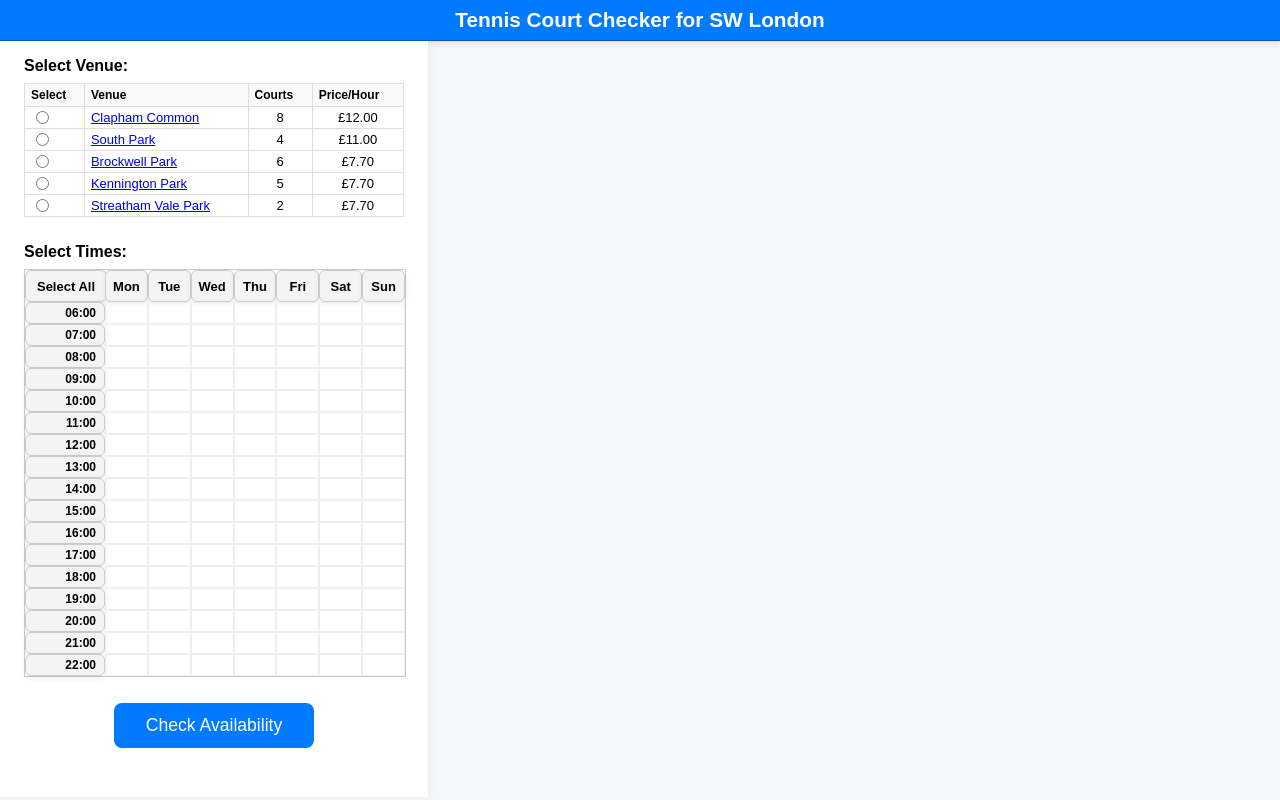
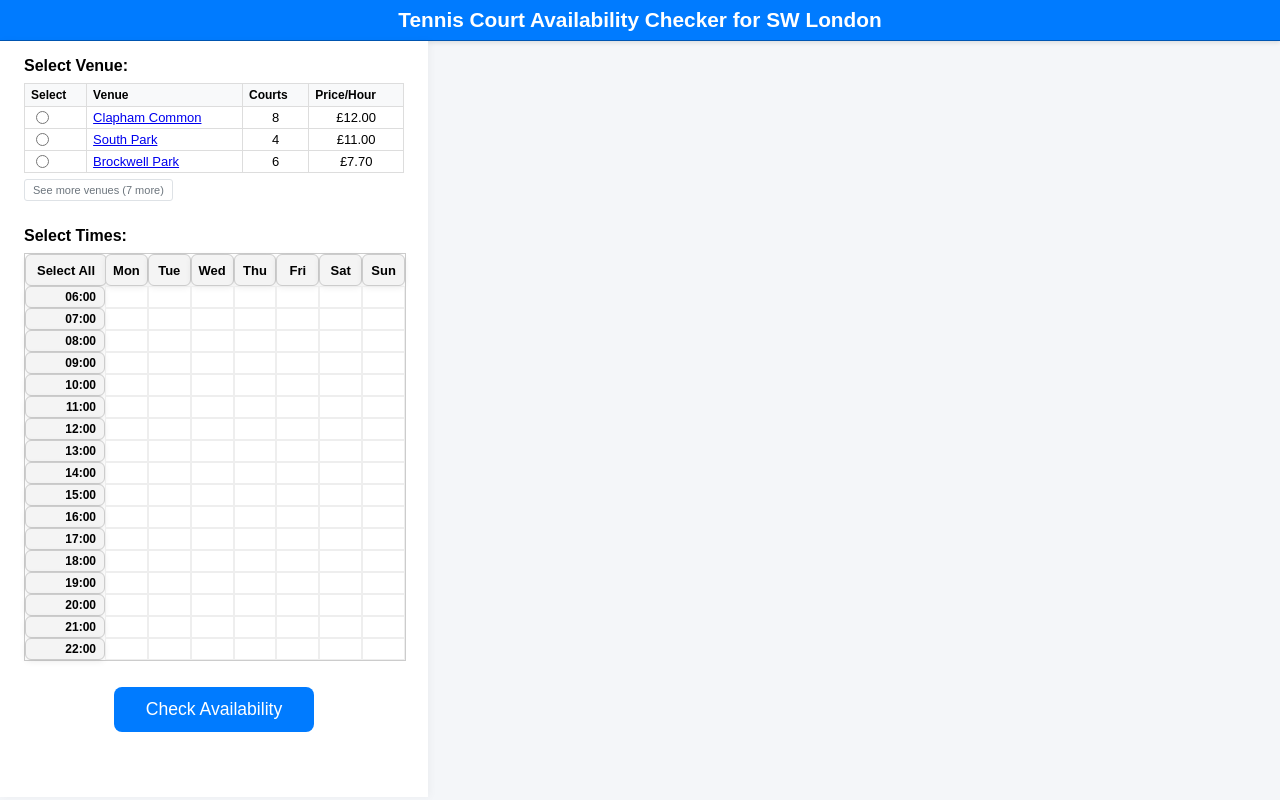
Before and after one commit to ggpettifer/tennis-availability-app, a FastAPI app: page / in a window 1280 px wide. Run offline with FastAPI, Linux system fonts and the light colour scheme.

Commit message:
fixed too many venues showing issue

```diff
--- a/static/script.js
+++ b/static/script.js
@@ -331,7 +331,9 @@ async function loadVenues() {
 
         // Create body
         const tbody = document.createElement('tbody');
-        venues.forEach(v => {
+
+        // Add first 3 venues (always visible)
+        venues.slice(0, 3).forEach(v => {
             const row = document.createElement('tr');
             row.innerHTML = `
                 <td><input type="radio" name="venue" value="${v.id}"></td>
@@ -341,11 +343,63 @@ async function loadVenues() {
             `;
             tbody.appendChild(row);
         });
+
+        // Add remaining venues (initially hidden)
+        venues.slice(3).forEach(v => {
+            const row = document.createElement('tr');
+            row.className = 'venue-row-hidden';
+            row.style.display = 'none';
+            row.innerHTML = `
+                <td><input type="radio" name="venue" value="${v.id}"></td>
+                <td class="venue-name"><a href="${v.url}" target="_blank" rel="noopener noreferrer">${v.name}</a></td>
+                <td class="court-count">${v.numberOfCourts || 'N/A'}</td>
+                <td class="price">£${v.pricePerHour ? v.pricePerHour.toFixed(2) : 'N/A'}</td>
+            `;
+            tbody.appendChild(row);
+        });
+
         table.appendChild(tbody);
+        venueSection.appendChild(table);
 
-        venueSection.appendChild(table);
+        // Add expand/collapse button below table (only if there are more than 3 venues)
+        if (venues.length > 3) {
+            const toggleButton = document.createElement('button');
+            toggleButton.id = 'venue-toggle-btn';
+            toggleButton.className = 'venue-toggle-btn';
+            toggleButton.textContent = `See more venues (${venues.length - 3} more)`;
+            venueSection.appendChild(toggleButton);
+
+            // Setup toggle functionality
+            setupVenueToggle(venues.length);
+        }
+
     } catch (error) {
         console.error('Error loading venues:', error);
         alert('Failed to load venues');
     }
 }
+
+function setupVenueToggle(totalVenues) {
+    const toggleBtn = document.getElementById('venue-toggle-btn');
+    let expanded = false;
+
+    toggleBtn.addEventListener('click', () => {
+        const hiddenRows = document.querySelectorAll('.venue-row-hidden');
+
+        if (expanded) {
+            // Hide additional venues
+            hiddenRows.forEach(row => {
+                row.style.display = 'none';
+            });
+            toggleBtn.textContent = `See more venues (${totalVenues - 3} more)`;
+            expanded = false;
+        } else {
+            // Show all venues
+            hiddenRows.forEach(row => {
+                row.style.display = 'table-row';
+            });
+            toggleBtn.textContent = 'Hide';
+            expanded = true;
+        }
+    });
+}
--- a/static/style.css
+++ b/static/style.css
@@ -379,3 +379,23 @@ body {
   text-align: center;
   font-weight: 500;
 }
+
+/* Venue toggle button */
+.venue-toggle-btn {
+  background: transparent;
+  color: #6c757d;
+  border: 1px solid #dee2e6;
+  padding: 4px 8px;
+  border-radius: 3px;
+  cursor: pointer;
+  font-size: 11px;
+  font-weight: 400;
+  margin-top: 6px;
+  transition: all 0.2s;
+}
+
+.venue-toggle-btn:hover {
+  background: #f8f9fa;
+  color: #495057;
+  border-color: #adb5bd;
+}
--- a/templates/index.html
+++ b/templates/index.html
@@ -8,7 +8,7 @@
 </head>
 <body>
   <header class="title-bar">
-    <h1>Tennis Court Checker for SW London</h1>
+    <h1>Tennis Court Availability Checker for SW London</h1>
   </header>
   <div class="layout">
     <aside class="sidebar">
```
Also changed, not shown: court_info.json (+35 -0 lines), full_court_info.json (deleted, +0 -72 lines).
